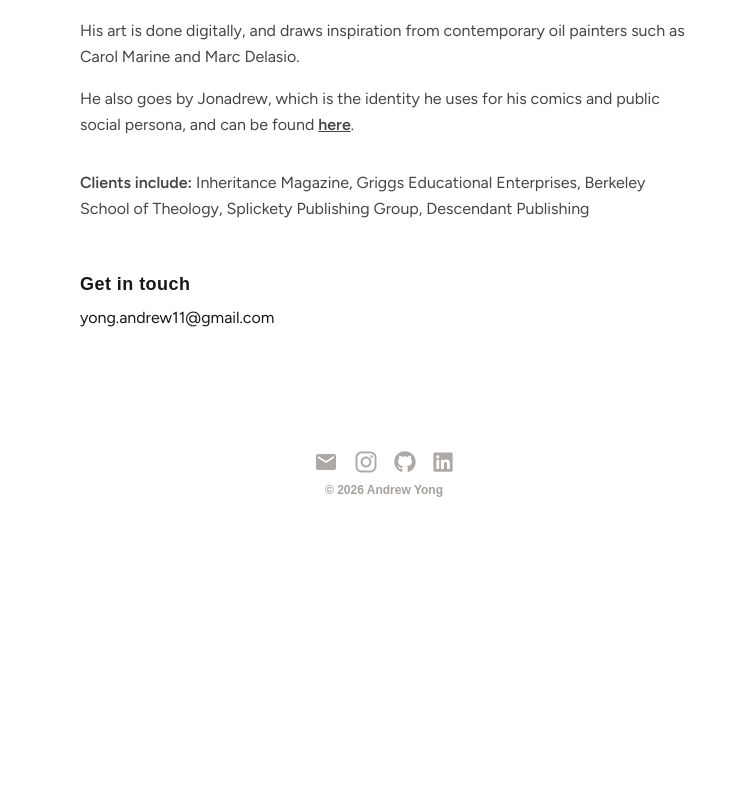
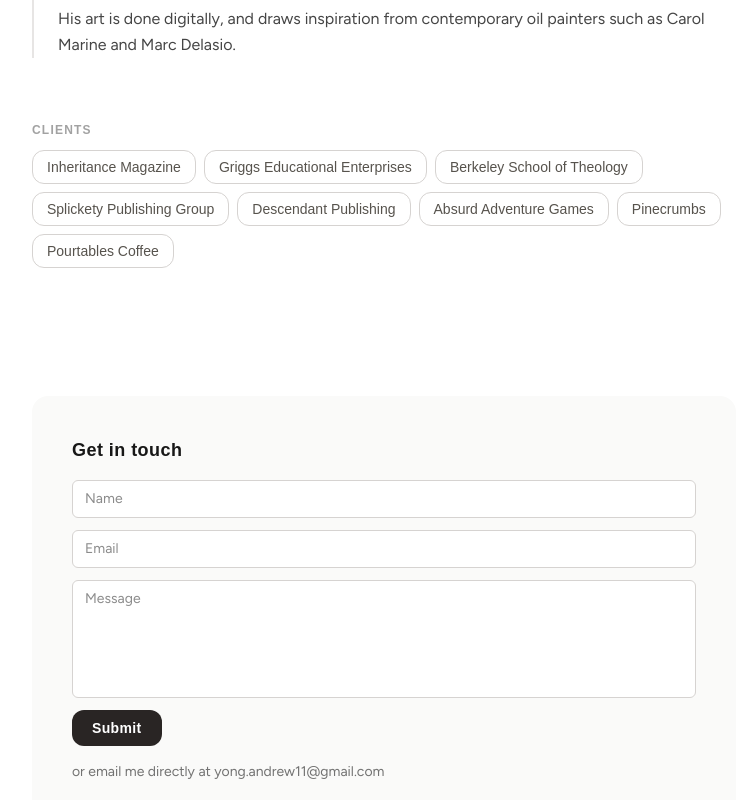
Before and after one commit to andrwyoung/art-portfolio, a Next.js app: page /about in a window 1280 px wide. Shown: the part 580-1380 px from the top of the page, without its empty margins (256-1008 px from the left). Before the commit the page ends 1102 px from the top, so only its background shows below. Built offline with nearby package versions, Linux system fonts and the light colour scheme; a web font is replaced by a local one.

Commit message:
contact form

```diff
--- a/app/about/page.tsx
+++ b/app/about/page.tsx
@@ -1,13 +1,27 @@
 import Image from "next/image";
+import ContactForm from "@/components/contact-form";
 import { CONTACT_EMAIL } from "../../types/settings";
+
+const CLIENTS = [
+  "Inheritance Magazine",
+  "Griggs Educational Enterprises",
+  "Berkeley School of Theology",
+  "Splickety Publishing Group",
+  "Descendant Publishing",
+
+  "Absurd Adventure Games",
+  "Pinecrumbs",
+  "Pourtables Coffee",
+];
 
 export default function About() {
   return (
-    <main className="max-w-2xl mx-auto px-8 mt-12 mb-24 flex flex-col gap-12">
+    <main className="max-w-3xl mx-auto px-8 mt-12 mb-24 flex flex-col gap-16">
       <h1 className="sr-only">About Andrew Yong</h1>
+
       {/* Photo + intro */}
-      <section className="flex flex-col items-center gap-8">
-        <div className="shrink-0 w-72 h-72 rounded-md overflow-hidden">
+      <section className="flex flex-col sm:flex-row items-center justify-center sm:items-start gap-8 sm:gap-10">
+        <div className="shrink-0 w-56 h-56 sm:w-64 sm:h-64 rounded-full overflow-hidden ring-4 ring-stone-100 shadow-sm">
           <Image
             src="/photo.jpeg"
             alt="Andrew Yong"
@@ -17,16 +31,19 @@
             priority
           />
         </div>
-        {/* <div className="flex flex-col gap-3 text-center sm:text-left">
-          <h1 className="font-logo text-4xl">Andrew Yong</h1>
-          <p className="font-header text-sm text-foreground/50 tracking-wide">
-            Illustrator & Digital Painter
+        {/* <div className="flex flex-col text-center sm:text-left justify-center">
+          <h2 className="font-header text-3xl text-highlight">Andrew Yong</h2>
+          <p className="font-header text-sm text-foreground/50 tracking-widest uppercase mt-3">
+            Illustrator &amp; Digital Painter
+          </p>
+          <p className="font-header text-sm text-foreground/50 mt-1">
+            San Francisco, CA
           </p>
         </div> */}
       </section>
 
       {/* Bio */}
-      <section className="font-body text-base leading-relaxed space-y-4 text-foreground/80">
+      <section className="font-body  leading-relaxed space-y-5 text-foreground/80 border-l-2 border-stone-200 pl-6">
         <p>
           Andrew is an artist/illustrator based in San Francisco focused on food
           and travel illustration for editorial and advertising. For the past 5
@@ -37,12 +54,12 @@
           His art is done digitally, and draws inspiration from contemporary oil
           painters such as Carol Marine and Marc Delasio.
         </p>
-        <p>
+        {/* <p>
           He also goes by Jonadrew, which is the identity he uses for his comics
           and public social persona, and can be found{" "}
           <a
             href="https://www.jonadrew.com/"
-            className="font-bold font-body underline"
+            className="font-bold font-body underline decoration-stone-300 hover:decoration-stone-500 transition-colors"
             title="Andrew's website"
             target="_blank"
             rel="noopener noreferrer"
@@ -50,25 +67,41 @@
             here
           </a>
           .
-        </p>
-        <p className="pt-4">
-          <strong>Clients include:</strong> Inheritance Magazine, Griggs
-          Educational Enterprises, Berkeley School of Theology, Splickety
-          Publishing Group, Descendant Publishing
-        </p>
+        </p> */}
+      </section>
+
+      {/* Clients */}
+      <section className="flex flex-col gap-3 mb-16">
+        <h2 className="font-header text-xs font-semibold tracking-widest uppercase text-foreground/40">
+          Clients
+        </h2>
+        <div className="flex flex-wrap gap-2">
+          {CLIENTS.map((client) => (
+            <span
+              key={client}
+              className="font-header text-sm text-stone-600 border border-stone-300 rounded-xl px-3.5 py-1.5"
+            >
+              {client}
+            </span>
+          ))}
+        </div>
       </section>
 
       {/* Contact */}
-      <section className="flex flex-col gap-2">
-        <h2 className="font-header text-lg font-semibold tracking-wide ">
+      <section className="flex flex-col gap-4 bg-stone-50 rounded-2xl px-6 py-8 sm:px-10 sm:py-10">
+        <h2 className="font-header text-lg font-semibold tracking-wide">
           Get in touch
         </h2>
-        <a
-          href={`mailto:${CONTACT_EMAIL}`}
-          className="font-body text-base hover:underline transition-colors"
-        >
-          {CONTACT_EMAIL}
-        </a>
+        <ContactForm />
+        <p className="font-body text-sm text-foreground/60 transition-colors">
+          or email me directly at{" "}
+          <a
+            href={`mailto:${CONTACT_EMAIL}`}
+            className="font-body text-sm text-foreground/60 hover:underline transition-colors"
+          >
+            {CONTACT_EMAIL}
+          </a>
+        </p>
       </section>
     </main>
   );
--- /dev/null
+++ b/components/contact-form.tsx
@@ -0,0 +1,91 @@
+"use client";
+
+import { useState } from "react";
+
+const FORMSPREE_ENDPOINT = "https://formspree.io/f/meaqyvdk";
+
+type Status = "idle" | "submitting" | "success" | "error";
+
+export default function ContactForm() {
+  const [status, setStatus] = useState<Status>("idle");
+
+  async function handleSubmit(e: React.FormEvent<HTMLFormElement>) {
+    e.preventDefault();
+    setStatus("submitting");
+
+    const form = e.currentTarget;
+    const data = new FormData(form);
+
+    try {
+      const res = await fetch(FORMSPREE_ENDPOINT, {
+        method: "POST",
+        body: data,
+        headers: { Accept: "application/json" },
+      });
+
+      if (res.ok) {
+        setStatus("success");
+        form.reset();
+      } else {
+        setStatus("error");
+      }
+    } catch {
+      setStatus("error");
+    }
+  }
+
+  if (status === "success") {
+    return (
+      <p className="font-body text-base text-foreground/80">
+        Thanks for reaching out! I&apos;ll get back to you soon.
+      </p>
+    );
+  }
+
+  return (
+    <form onSubmit={handleSubmit} className="flex flex-col gap-3 w-full">
+      {/* Honeypot: hidden from real users, Formspree silently drops submissions where this is filled in */}
+      <input
+        type="text"
+        name="_gotcha"
+        tabIndex={-1}
+        autoComplete="off"
+        className="hidden"
+        aria-hidden="true"
+      />
+      <input
+        type="text"
+        name="name"
+        placeholder="Name"
+        required
+        className="w-full font-body text-sm border border-stone-300 rounded-md px-3 py-2 bg-background focus:outline-none focus:border-stone-500"
+      />
+      <input
+        type="email"
+        name="email"
+        placeholder="Email"
+        required
+        className="w-full font-body text-sm border border-stone-300 rounded-md px-3 py-2 bg-background focus:outline-none focus:border-stone-500"
+      />
+      <textarea
+        name="message"
+        placeholder="Message"
+        required
+        rows={5}
+        className="w-full font-body text-sm border border-stone-300 rounded-md px-3 py-2 bg-background focus:outline-none focus:border-stone-500 resize-none"
+      />
+      <button
+        type="submit"
+        disabled={status === "submitting"}
+        className="self-start font-header text-sm font-semibold tracking-wide bg-stone-800 text-white px-5 py-2 rounded-xl hover:bg-stone-700 transition-colors disabled:opacity-50 cursor-pointer"
+      >
+        {status === "submitting" ? "Submitting..." : "Submit"}
+      </button>
+      {status === "error" && (
+        <p className="font-body text-sm text-red-600">
+          Something went wrong. Try again, or email me directly.
+        </p>
+      )}
+    </form>
+  );
+}
--- a/components/tag-filter-gallery.tsx
+++ b/components/tag-filter-gallery.tsx
@@ -6,11 +6,7 @@
 import { ProjectType } from "@/types/types";
 import { TAGS, Tag } from "@/types/tags";
 
-export default function TagFilterGallery({
-  items,
-}: {
-  items: ProjectType[];
-}) {
+export default function TagFilterGallery({ items }: { items: ProjectType[] }) {
   const [activeTag, setActiveTag] = useState<Tag | null>(null);
 
   const selectTag = (tag: Tag) => {
@@ -35,7 +31,7 @@
         <div className="max-w-4xl mx-auto flex flex-wrap items-center justify-center gap-2 px-4 py-4">
           <button
             onClick={() => setActiveTag(null)}
-            className={`inline-flex items-center gap-1.5 font-header text-sm px-3.5 py-1.5 rounded-full border transition-colors cursor-pointer ${
+            className={`inline-flex items-center gap-1.5 font-header text-sm px-3.5 py-1.5 rounded-xl border transition-colors cursor-pointer ${
               activeTag === null
                 ? "bg-stone-800 text-white border-stone-800"
                 : "text-stone-600 border-stone-300 hover:border-stone-500 hover:text-stone-900"
@@ -53,7 +49,7 @@
               <button
                 key={tag}
                 onClick={() => selectTag(tag)}
-                className={`inline-flex items-center gap-1.5 font-header text-sm px-3.5 py-1.5 rounded-full border capitalize transition-colors cursor-pointer ${
+                className={`inline-flex items-center gap-1.5 font-header text-sm px-3.5 py-1.5 rounded-xl border capitalize transition-colors cursor-pointer ${
                   active
                     ? "bg-stone-800 text-white border-stone-800"
                     : "text-stone-600 border-stone-300 hover:border-stone-500 hover:text-stone-900"
```
